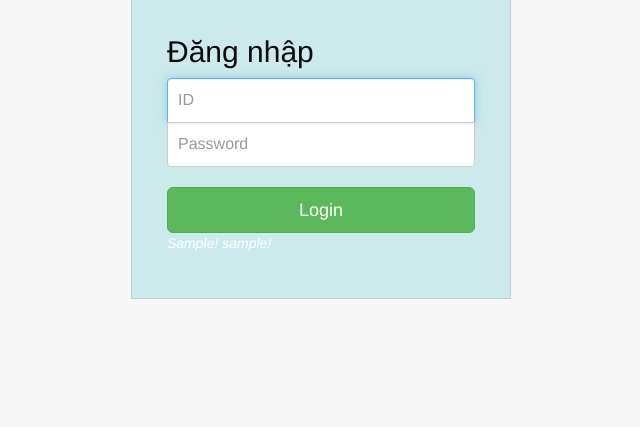
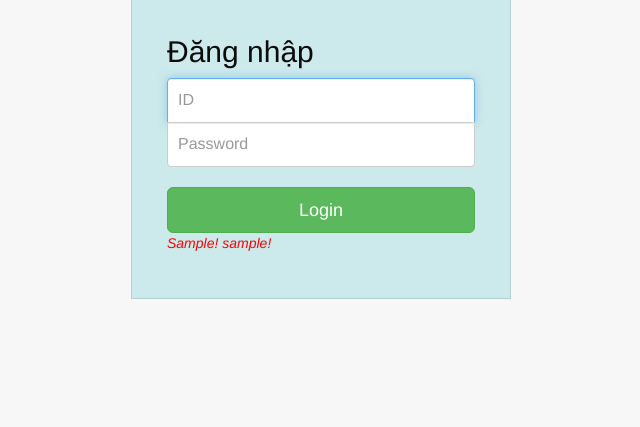
Before and after one commit to Sang2306/YouthUnionManagement, a Django app: template login/templates/login/login.html in a window 1280 px wide. Shown: the part 151-578 px from the top of the page, without its empty margins (319-959 px from the left). Run offline with Django 3.2, Linux system fonts and the light colour scheme; the template is opened without the code that fills it: most values are stand-ins (such as "Sample title", 1, 10 or a date in 2020); some libraries are stand-ins or nearby versions.

Commit message:
Update login.html

```diff
--- a/login/templates/login/login.html
+++ b/login/templates/login/login.html
@@ -8,7 +8,7 @@
 {% block add_stylesheet %}
 <style>
     .login-status {
-        color: rgb(255, 255, 255);
+        color: red;
     }
 
     .wrapper {
```
